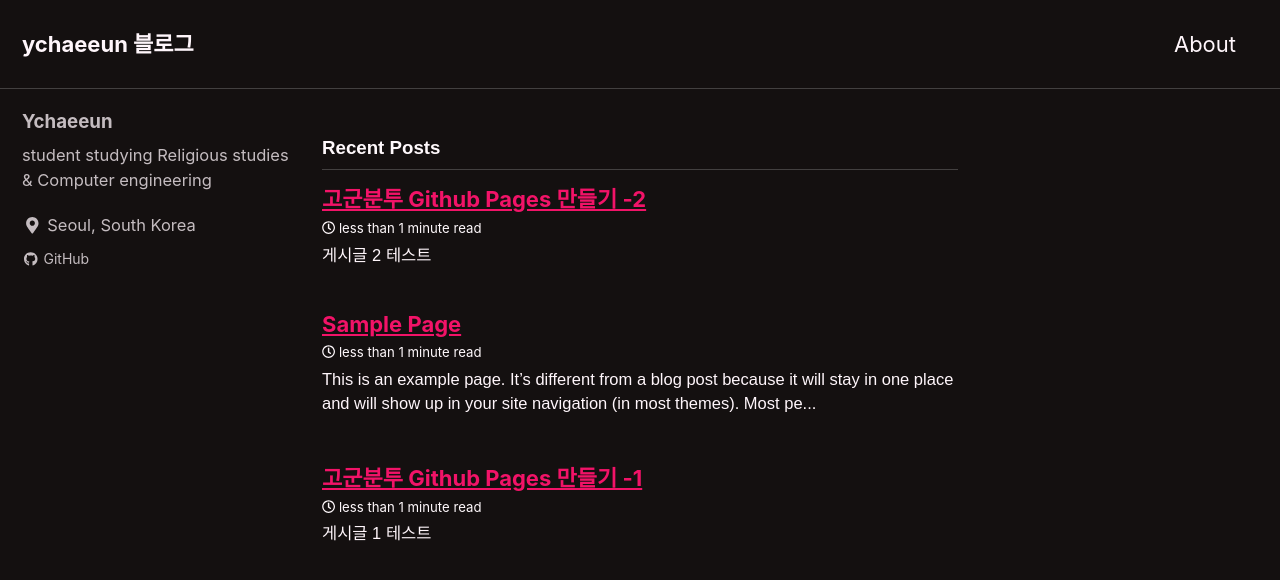
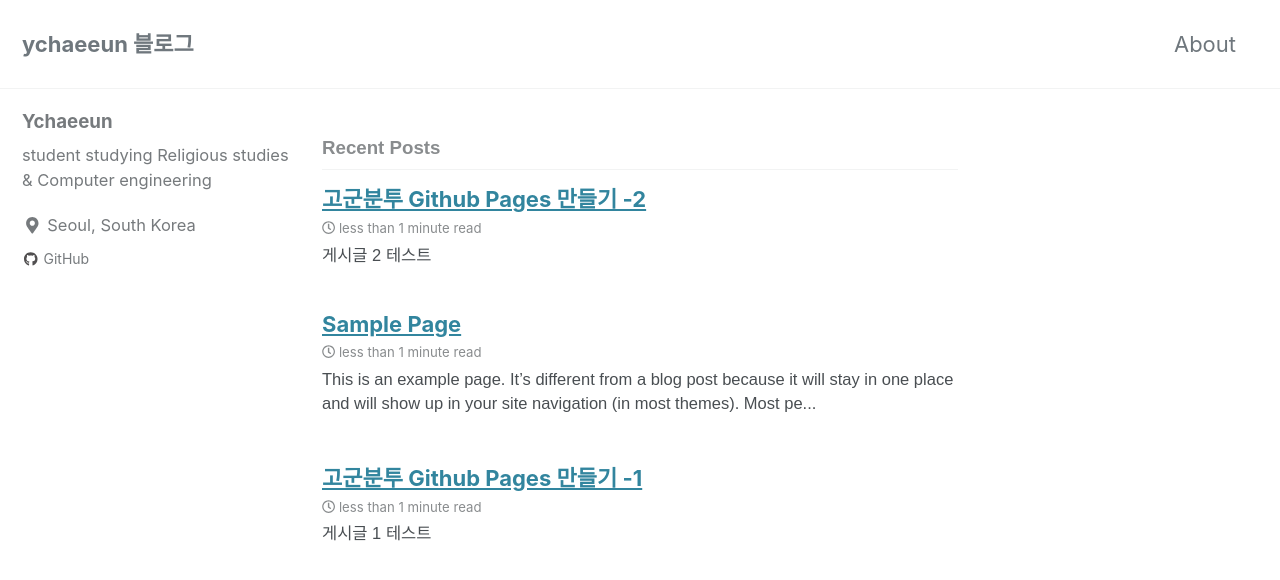
Before and after one commit to YChaeeun/ychaeeun.github.io, a Jekyll site: the page built from index.html, in a window 1280 px wide and 900 px high. Shown: the top 580 px of the window. Built offline with Jekyll 4.4.1, drawn with Linux system fonts in a browser that asks for light colours; cached includes are drawn as plain includes; the list of posts is cut into pages by our own code; a style sheet for code colours, icons or effects is not loaded.

Commit message:
style:skin

```diff
--- a/_config.yml
+++ b/_config.yml
@@ -12,7 +12,7 @@
 
 # theme                  : "minimal-mistakes-jekyll"
 remote_theme             : "mmistakes/minimal-mistakes"
-minimal_mistakes_skin    : "neon" # "air", "aqua", "contrast", "dark", "dirt", "neon", "mint", "plum", "sunrise", "default"
+minimal_mistakes_skin    : "default" # "air", "aqua", "contrast", "dark", "dirt", "neon", "mint", "plum", "sunrise", "default"
 
 # Site Settings
 locale                   : "ko_kr"
```
